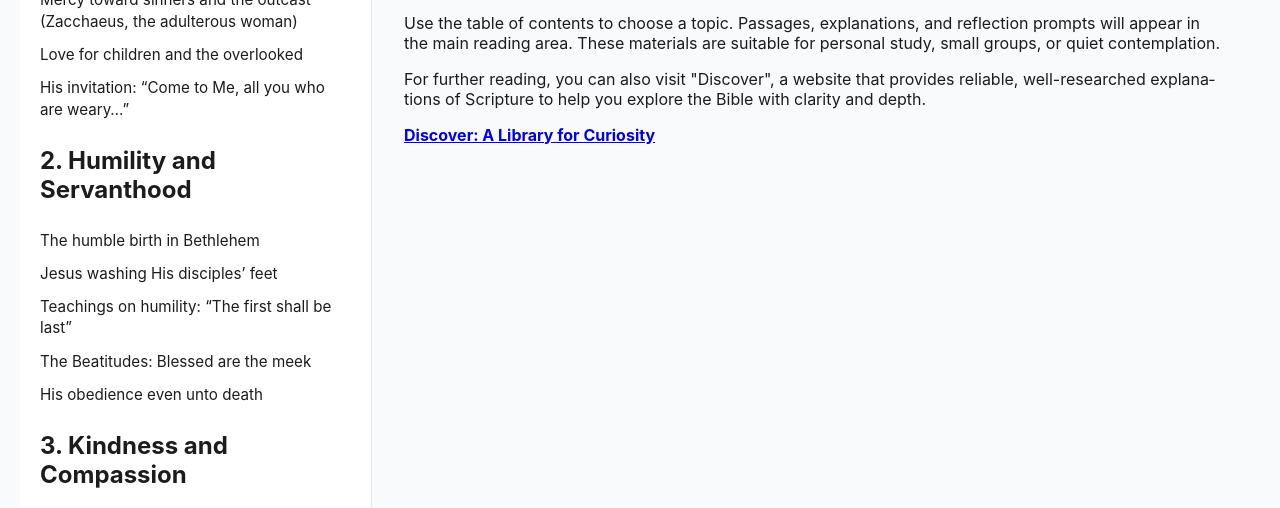
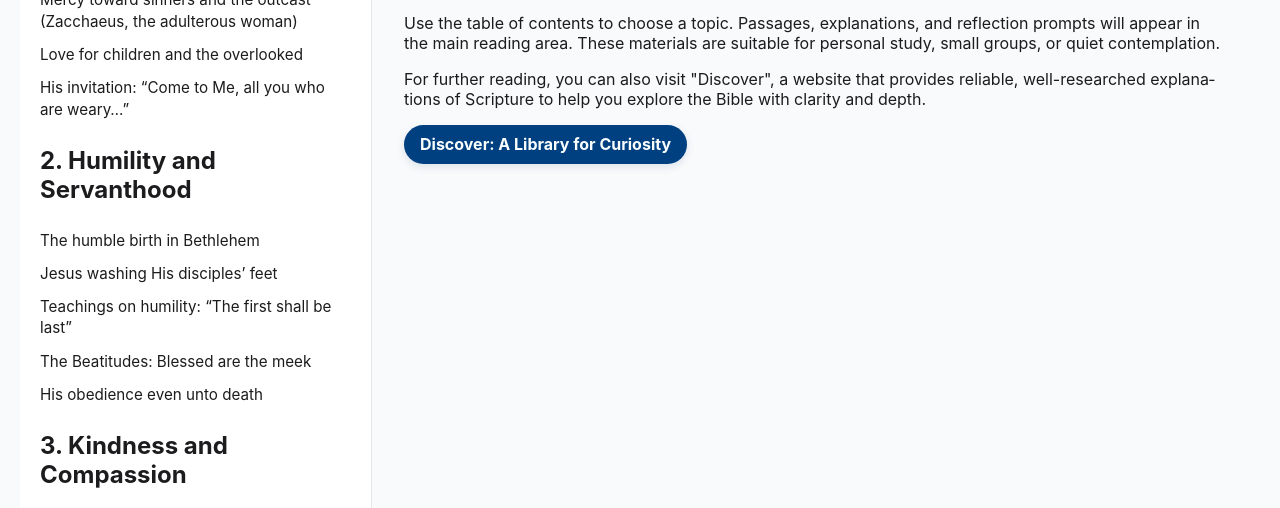
Before and after one commit to darylmilanes/Guide, a plain HTML site: page index.html in a window 1280 px wide. Shown: the part 292-800 px from the top of the page. Drawn offline with Linux system fonts and the light colour scheme.

Commit message:
Add styles for Discover button in welcome area
Added new styles for the Discover button in the welcome area, including background color, padding, and hover effects.

```diff
--- a/style.css
+++ b/style.css
@@ -184,6 +184,20 @@ button:hover {
   text-shadow: 0 1px 0 rgba(0,0,0,0.12);
 }
 
+/* New styles for the Discover button in the welcome area */
+.discover-btn {
+  display: inline-block;
+  background: #004080; /* updated to match header deep blue */
+  color: #fafeff;
+  padding: 0.6rem 1rem;
+  border-radius: 20px;
+  text-decoration: none;
+  font-weight: 600;
+  box-shadow: 0 3px 8px rgba(0,64,128,0.12);
+}
+
+.discover-btn:hover { filter: brightness(0.96); transform: translateY(-1px); }
+
 @media (max-width: 900px) {
   .main { flex-direction: column; padding: 0 16px; }
   .toc { width: 100%; border-right: none; border-bottom: 1px solid var(--border); min-width: 0; }
```
